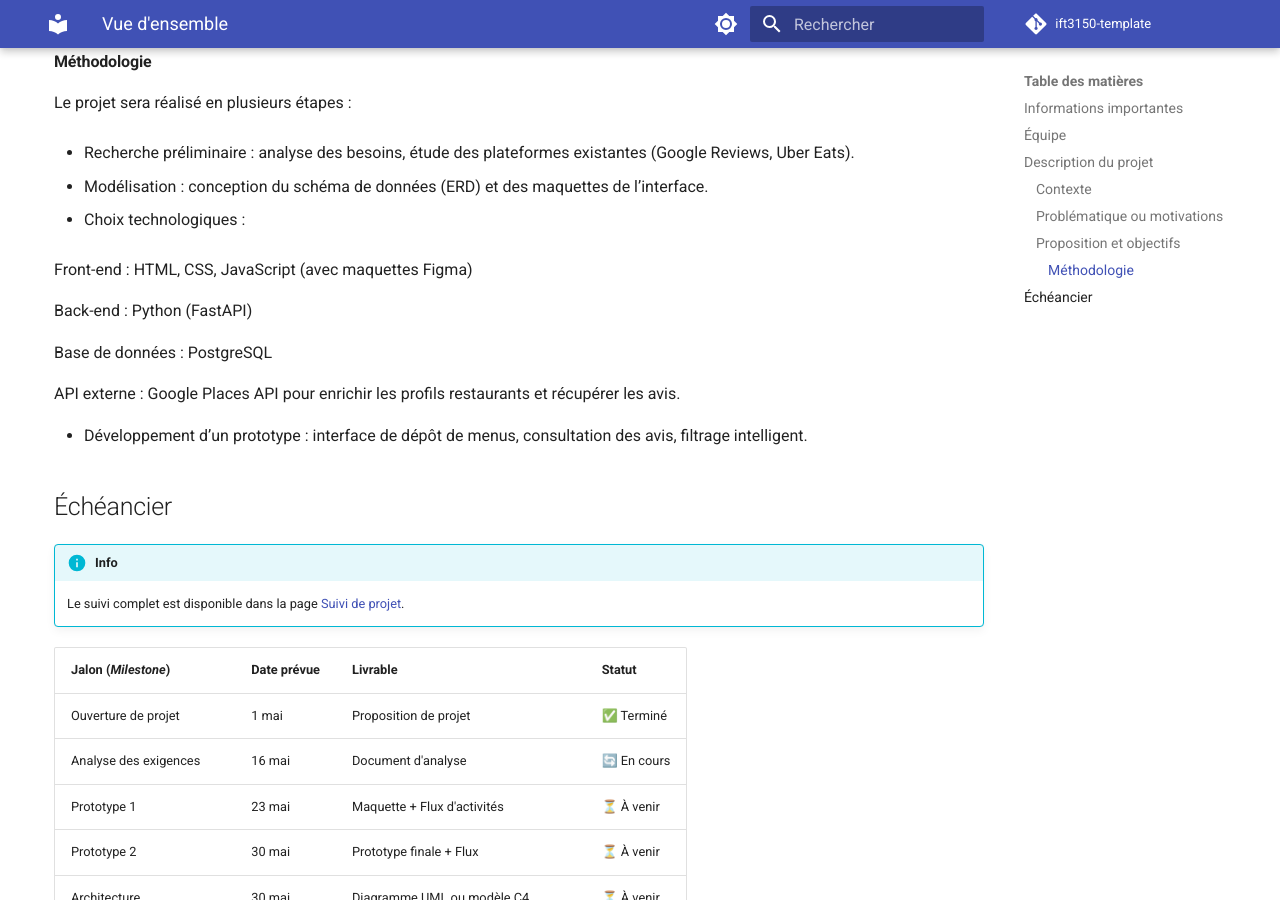
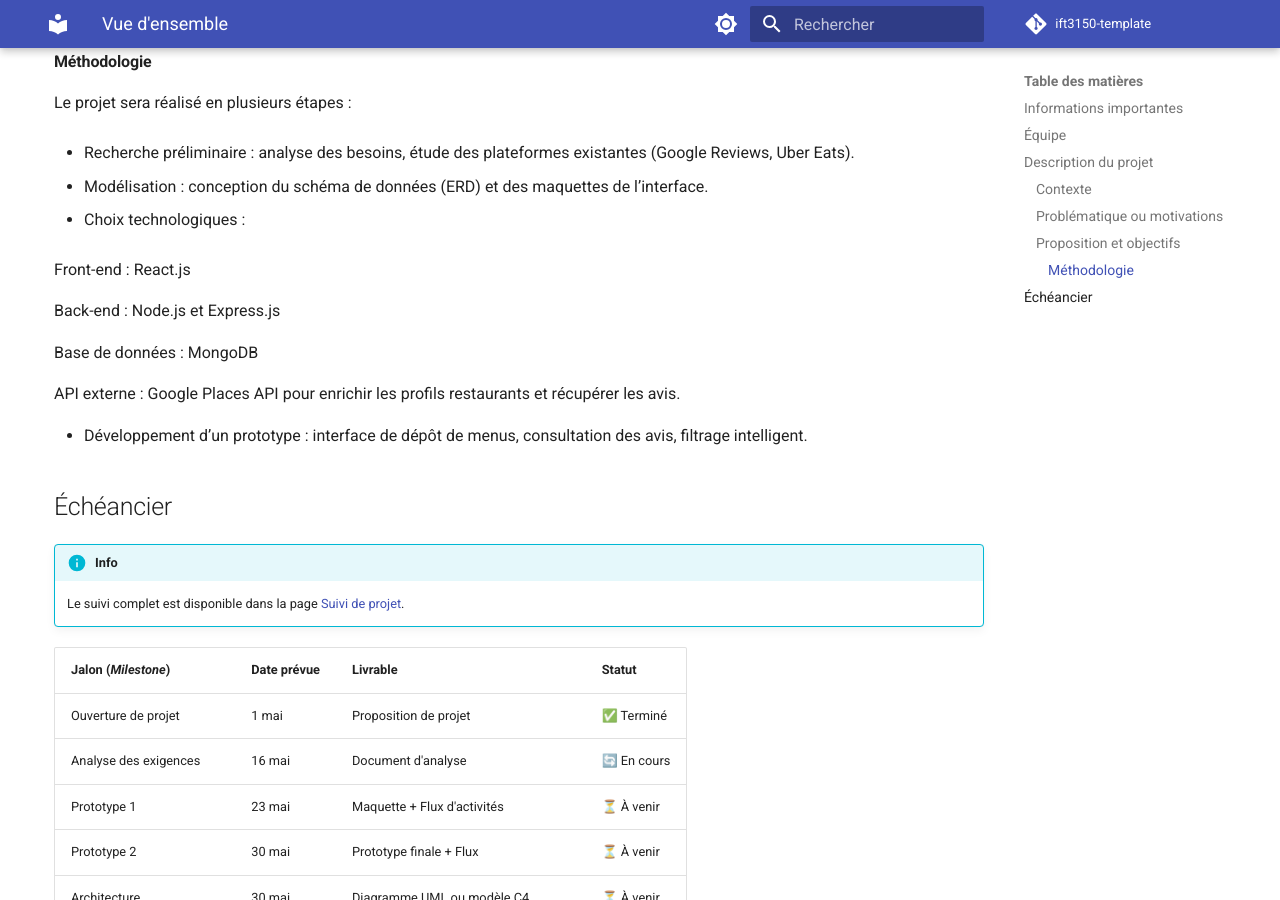
Before and after one commit to Kadijoo/Projet-3150, an MkDocs documentation site: the page built from docs/index.md, in a window 1280 px wide and 900 px high, scrolled down 1774 px. Built offline with MkDocs 1.6.1 and Material for MkDocs 9.7.7, drawn with Linux system fonts in a browser that asks for light colours; comment, search, counter and statistics services are not loaded.

Commit message:
Update index.md

```diff
--- a/docs/index.md
+++ b/docs/index.md
@@ -59,11 +59,11 @@ Le projet sera réalisé en plusieurs étapes :
 
 - Choix technologiques :
 
-  Front-end : HTML, CSS, JavaScript (avec maquettes Figma)
+  Front-end : React.js
 
-  Back-end : Python (FastAPI)
+  Back-end : Node.js et Express.js
 
-  Base de données : PostgreSQL
+  Base de données : MongoDB
 
   API externe : Google Places API pour enrichir les profils restaurants et récupérer les avis.
 
```
